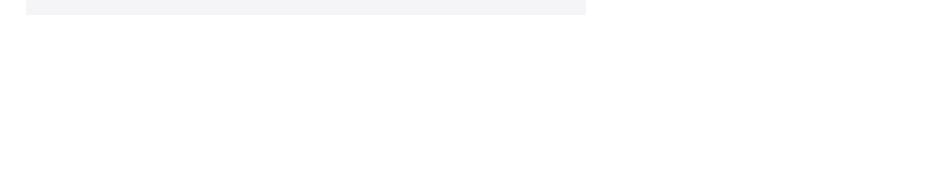
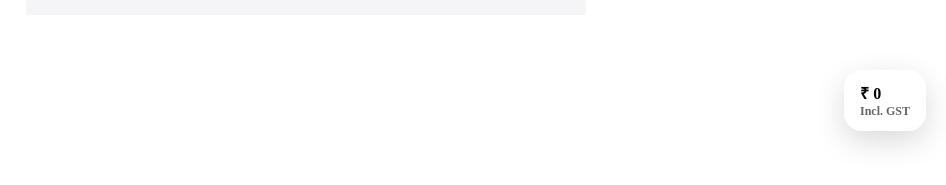
Before and after one commit to mitradaniel/gen_invoice, a Next.js app: page / in a window 1280 px wide. Shown: the part 579-764 px from the top of the page, without its empty margins (334-1280 px from the left). Built offline with nearby package versions, Linux system fonts and the light colour scheme.

Commit message:
Update page.js

```diff
--- a/app/page.js
+++ b/app/page.js
@@ -194,7 +194,7 @@ export default function Page() {
       </div>
 
       {/* FLOATING TOTAL */}
-      <div onMouseDown={startDrag} style={{...floating, transform:`translate(${pos.x}px,${pos.y}px)`}}>
+      <div onMouseDown={startDrag} style={floating}>
         ₹ {total.toLocaleString()}
         <div style={{fontSize:12,opacity:0.6}}>Incl. GST</div>
       </div>
```
